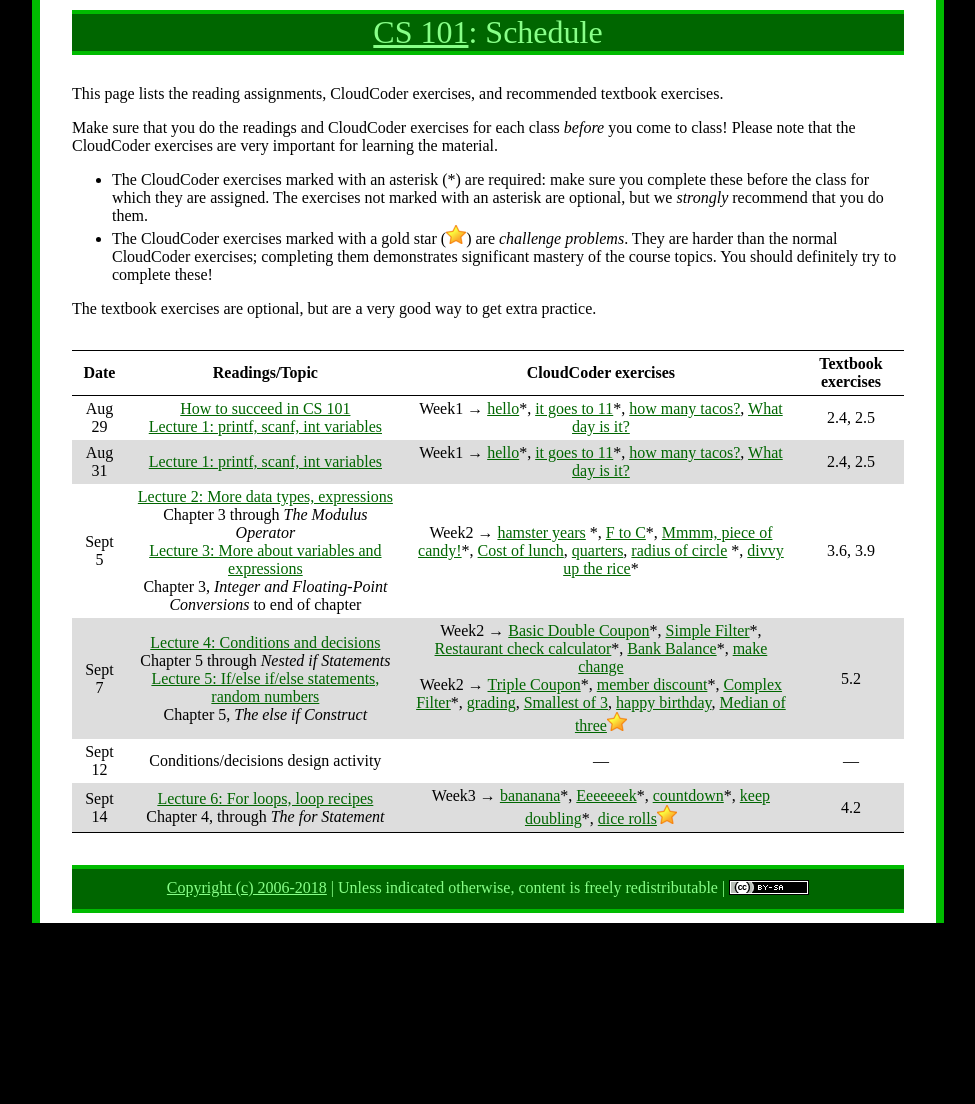
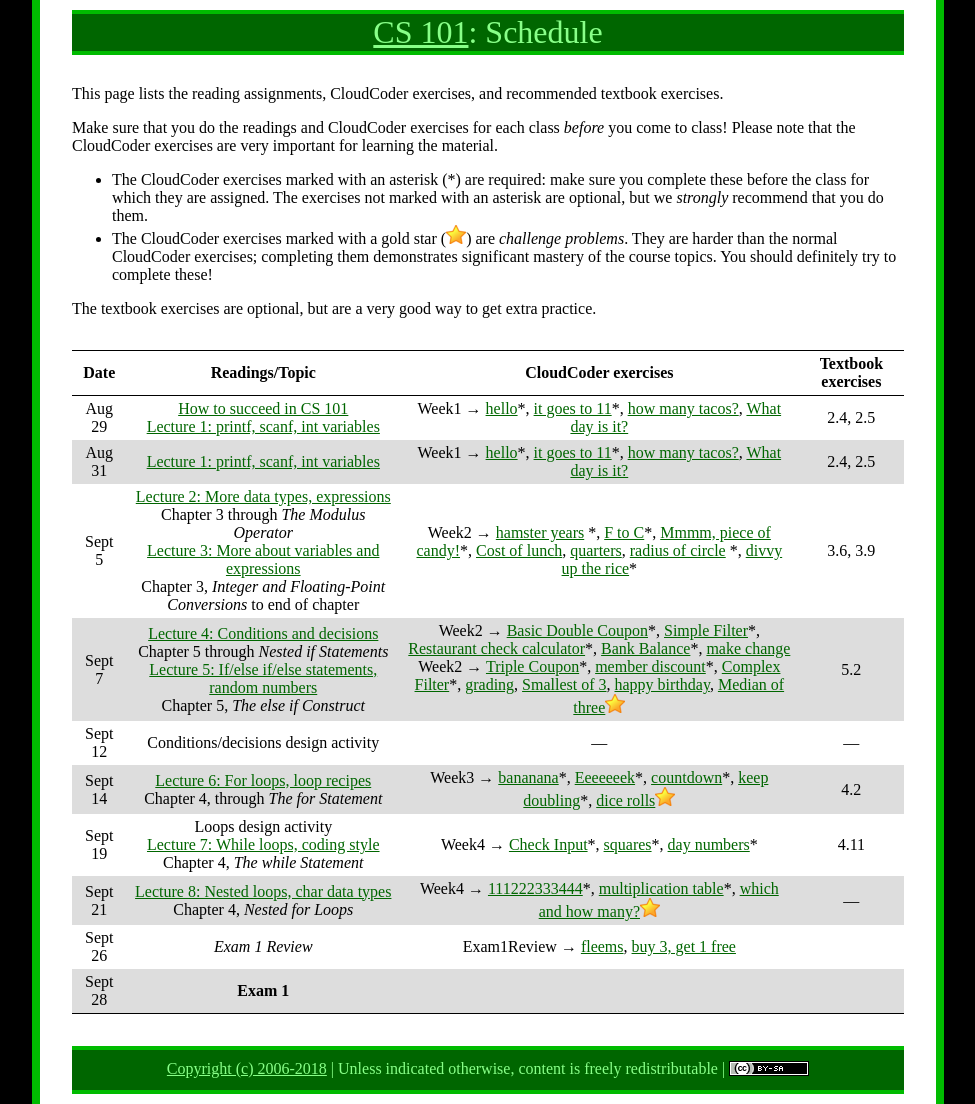
Before and after one commit to ycpcs/cs101-fall2018, a Jekyll site: the page built from schedule.md, in a window 1280 px wide. Shown: the whole page, without its empty margins (152-1127 px from the left). Built offline with Jekyll 4.4.1, drawn with Linux system fonts in a browser that asks for light colours; before the commit the page ends 923 px from its top, so only the background shows below that.

Commit message:
update schedule
update schedule

```diff
--- a/schedule.md
+++ b/schedule.md
@@ -20,13 +20,14 @@ Sept 5 | [Lecture 2: More data types, expressions](lectures/lecture02.html)<br>C
 Sept 7 | [Lecture 4: Conditions and decisions](lectures/lecture04.html)<br>Chapter 5 through *Nested if Statements* <br /> [Lecture 5: If/else if/else statements, random numbers](lectures/lecture05.html)<br>Chapter 5, *The else if Construct* | Week2 &rarr; [Basic Double Coupon](https://cs.ycp.edu/cloudcoder/#exercise?c=17,p=806)\*, [Simple Filter](https://cs.ycp.edu/cloudcoder/#exercise?c=17,p=807)\*, [Restaurant check calculator](https://cs.ycp.edu/cloudcoder/#exercise?c=17,p=809)\*, [Bank Balance](https://cs.ycp.edu/cloudcoder/#exercise?c=17,p=808)\*, [make change](https://cs.ycp.edu/cloudcoder/#exercise?c=17,p=843) <br /> Week2 &rarr; [Triple Coupon](https://cs.ycp.edu/cloudcoder/#exercise?c=17,p=810)\*, [member discount](https://cs.ycp.edu/cloudcoder/#exercise?c=17,p=811)\*, [Complex Filter](https://cs.ycp.edu/cloudcoder/#exercise?c=17,p=812)\*, [grading](https://cs.ycp.edu/cloudcoder/#exercise?c=17,p=853), [Smallest of 3](https://cs.ycp.edu/cloudcoder/#exercise?c=17,p=866), [happy birthday](https://cs.ycp.edu/cloudcoder/#exercise?c=17,p=877), [Median of three](https://cs.ycp.edu/cloudcoder/#exercise?c=17,p=857)![gold star](img/goldstar-tiny.png) | 5.2
 Sept 12| <span class="activity">Conditions/decisions design activity</span> | &mdash; | &mdash;
 Sept 14| [Lecture 6: For loops, loop recipes](lectures/lecture06.html)<br>Chapter 4, through *The for Statement* | Week3 &rarr; [bananana](https://cs.ycp.edu/cloudcoder/#exercise?c=17,p=813)\*, [Eeeeeeek](https://cs.ycp.edu/cloudcoder/#exercise?c=17,p=842)\*, [countdown](https://cs.ycp.edu/cloudcoder/#exercise?c=17,p=814)\*, [keep doubling](https://cs.ycp.edu/cloudcoder/#exercise?c=17,p=815)\*, [dice rolls](https://cs.ycp.edu/cloudcoder/#exercise?c=17,p=844)![gold star](img/goldstar-tiny.png) | 4.2
+Sept 19 | <span class="activity">Loops design activity</span> <br /> [Lecture 7: While loops, coding style](lectures/lecture07.html)<br>Chapter 4, *The while Statement* | Week4 &rarr; [Check Input](https://cs.ycp.edu/cloudcoder/#exercise?c=17,p=816)\*, [squares](https://cs.ycp.edu/cloudcoder/#exercise?c=17,p=817)\*, [day numbers](https://cs.ycp.edu/cloudcoder/#exercise?c=17,p=818)\* | 4.11
+Sept 21 | [Lecture 8: Nested loops, char data types](lectures/lecture08.html)<br>Chapter 4, *Nested for Loops* | Week4 &rarr; [111222333444](https://cs.ycp.edu/cloudcoder/#exercise?c=17,p=819)\*, [multiplication table](https://cs.ycp.edu/cloudcoder/#exercise?c=17,p=858)\*, [which and how many?](https://cs.ycp.edu/cloudcoder/#exercise?c=17,p=820)![gold star](img/goldstar-tiny.png) | &mdash;
+Sept 26 | *Exam 1 Review* | Exam1Review &rarr; [fleems](https://cs.ycp.edu/cloudcoder/#exercise?c=17,p=854), [buy 3, get 1 free](https://cs.ycp.edu/cloudcoder/#exercise?c=17,p=859)
+Sept 28 | **Exam 1** |
 
 
 <!--
 Feb 13 | **Exam 1** | Exam1Review &rarr; [fleems](https://cs.ycp.edu/cloudcoder/#exercise?c=17,p=854), [buy 3, get 1 free](https://cs.ycp.edu/cloudcoder/#exercise?c=17,p=859)
-Feb 15 | [Lecture 6: For loops, loop recipes](lectures/lecture06.html)<br>Chapter 4, through *The for Statement* | Week5 &rarr; [bananana](https://cs.ycp.edu/cloudcoder/#exercise?c=17,p=813)\*, [Eeeeeeek](https://cs.ycp.edu/cloudcoder/#exercise?c=17,p=842)\*, [countdown](https://cs.ycp.edu/cloudcoder/#exercise?c=17,p=814)\*, [keep doubling](https://cs.ycp.edu/cloudcoder/#exercise?c=17,p=815)\*, [dice rolls](https://cs.ycp.edu/cloudcoder/#exercise?c=17,p=844)![gold star](img/goldstar-tiny.png) | 4.2
-Feb 20 | [Lecture 7: While loops, coding style](lectures/lecture07.html)<br>Chapter 4, *The while Statement* | Week6 &rarr; [Check Input](https://cs.ycp.edu/cloudcoder/#exercise?c=17,p=816)\*, [squares](https://cs.ycp.edu/cloudcoder/#exercise?c=17,p=817)\*, [day numbers](https://cs.ycp.edu/cloudcoder/#exercise?c=17,p=818)\* | 4.11
-Feb 22 | <span class="activity">Loops design activity</span> | &mdash;
 Feb 27 | *Winter vacation, no class*
 Mar 1 | *Winter vacation, no class*
 Mar 6 | [Lecture 8: Nested loops, char data types](lectures/lecture08.html)<br>Chapter 4, *Nested for Loops* | Week8 &rarr; [111222333444](https://cs.ycp.edu/cloudcoder/#exercise?c=17,p=819)\*, [multiplication table](https://cs.ycp.edu/cloudcoder/#exercise?c=17,p=858)\*, [which and how many?](https://cs.ycp.edu/cloudcoder/#exercise?c=17,p=820)![gold star](img/goldstar-tiny.png) | &mdash;
```
